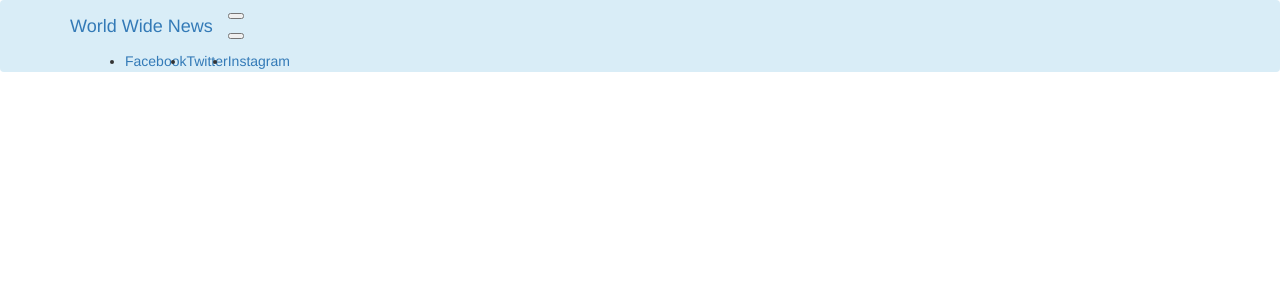
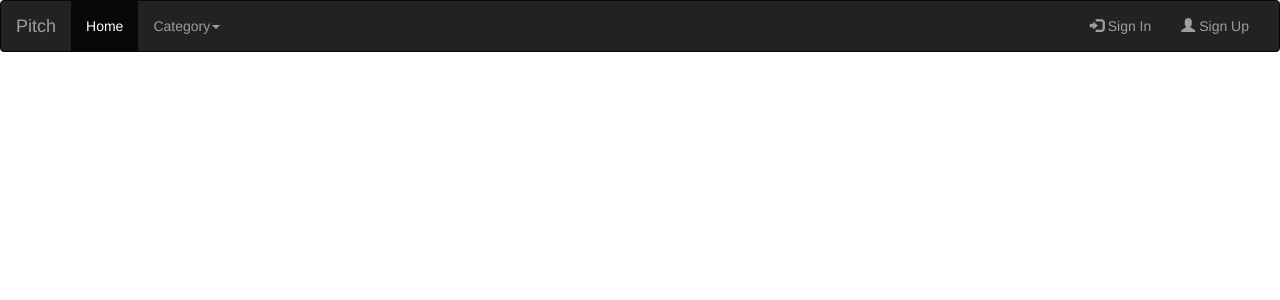
Before and after one commit to Atsalibram/Pitches, a Python web app: template app/templates/base.html in a window 1280 px wide. Shown: the top 300 px of the page. Run offline with Jinja, Linux system fonts and the light colour scheme; the template is opened without the code that fills it, so the values that code supplies are empty; some libraries are stand-ins or nearby versions.

Commit message:
added index.html to templates

```diff
--- a/app/templates/base.html
+++ b/app/templates/base.html
@@ -1,6 +1,24 @@
-{% extends 'bootstrap/base.html' %}
+{% extends 'bootstrap/base.html'%}
 
-<!-- Navbar block -->
+
+<!-- Navbar block  -->
 {% block navbar %}
     {% include 'navbar.html' %}
 {% endblock %}
+
+<!DOCTYPE html>
+<html>
+    <head>
+        <meta charset="utf-8">
+
+        <title> One minute pitch </title>
+
+    </head>
+    <body>
+        <!-- Content block -->
+
+        {% block content %}
+
+        {% endblock%}
+    </body>
+</html>
--- a/app/templates/navbar.html
+++ b/app/templates/navbar.html
@@ -1,44 +1,40 @@
-<nav class="navbar navbar-horizontal navbar-expand-lg navbar-dark bg-info fixed-top">
-    <div class="container">
-        <a class="navbar-brand" href="/">World Wide News</a>
-        <button class="navbar-toggler" type="button" data-toggle="collapse" data-target="#navbar-info" aria-controls="navbar-info" aria-expanded="false" aria-label="Toggle navigation">
-            <span class="navbar-toggler-icon"></span>
+<nav class="navbar navbar-inverse">
+    <div class="container-fluid">
+      <div class="navbar-header">
+        <button type="button" class="navbar-toggle" data-toggle="collapse" data-target="#myNavbar">
+          <span class="icon-bar"></span>
+          <span class="icon-bar"></span>
+          <span class="icon-bar"></span>
         </button>
-        <div class="collapse navbar-collapse" id="navbar-info">
-            <div class="navbar-collapse-header">
-                <div class="row">
-                    <div class="col-6 collapse-brand">
-                        <a href="javascript:void(0)">
-                        </a>
-                    </div>
-                    <div class="col-6 collapse-close">
-                        <button type="button" class="navbar-toggler" data-toggle="collapse" data-target="#navbar-info" aria-controls="navbar-info" aria-expanded="false" aria-label="Toggle navigation">
-                            <span></span>
-                            <span></span>
-                        </button>
-                    </div>
-                </div>
-            </div>
-            <ul class="navbar-nav ml-auto">
-                <li class="nav-item">
-                    <a class="nav-link nav-link-icon" href="#">
-                        <i class="fab fa-facebook-square"></i>
-                        <span class="nav-link-inner--text">Facebook</span>
-                    </a>
-                </li>
-                <li class="nav-item">
-                    <a class="nav-link nav-link-icon" href="#">
-                        <i class="fab fa-twitter"></i>
-                        <span class="nav-link-inner--text">Twitter</span>
-                    </a>
-                </li>
-                <li class="nav-item">
-                    <a class="nav-link nav-link-icon" href="#">
-                        <i class="fab fa-instagram"></i>
-                        <span class="nav-link-inner--text">Instagram</span>
-                    </a>
-                </li>
+        <a class="navbar-brand" href="#">Pitch</a>
+      </div>
+      <div class="collapse navbar-collapse" id="myNavbar">
+        <ul class="nav navbar-nav">
+          <li class="active"><a href="{{url_for('main.index')}}">Home</a></li>
+          <li class="dropdown">
+            <a class="dropdown-toggle" data-toggle="dropdown" href="#">Category<span class="caret"></span></a>
+            <ul class="dropdown-menu">
+              <li><a href="{{url_for('main.product')}}">Product Pitch</a></li>
+
+              <li><a href="{{url_for('main.pickup')}}">Pickup Lines</a></li>
+
+
             </ul>
-        </div>
+          </li>
+
+        </ul>
+        <ul class="nav navbar-nav navbar-right">
+
+          {% if current_user.is_authenticated %}
+
+          li><a href="{{url_for('main.profile',uname=current_user.username)}}"><span class="glyphicon glyphicon-log-in"></span>Profile</a></li>
+
+          <li><a href="{{url_for('auth.logout')}}"><span class="glyphicon glyphicon-log-in"></span> Sign Out</a></li>
+          {% else %}
+          <li><a href="{{url_for('auth.login')}}"><span class="glyphicon glyphicon-log-in"></span> Sign In</a></li>
+           {%endif%}
+          <li><a href="{{url_for('auth.register')}}"><span class="glyphicon glyphicon-user"></span> Sign Up</a></li>
+        </ul>
+      </div>
     </div>
-</nav>
+  </nav>
```
Also changed, not shown: app/templates/index.html (added, +21 -0 lines), manage.py (+23 -6 lines), requirements.txt (+22 -10 lines).
